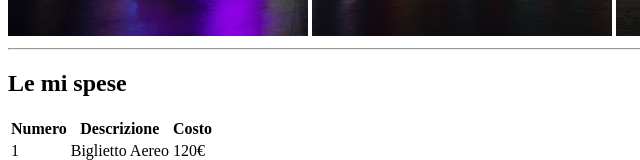
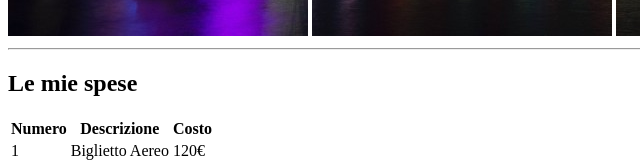
Before and after one commit to GiacomoGaudino/html-london-trip, a plain HTML site: page index.html in a window 1280 px wide. Shown: the part 644-804 px from the top of the page, 0-640 px from the left. Drawn offline with Linux system fonts and the light colour scheme.

Commit message:
correct typo

```diff
--- a/index.html
+++ b/index.html
@@ -23,7 +23,7 @@
 
         <!-- Le mie spese-->
         <div>
-            <h2>Le mi spese</h2>
+            <h2>Le mie spese</h2>
 
             <!-- tabella spese-->
             <table>
```
